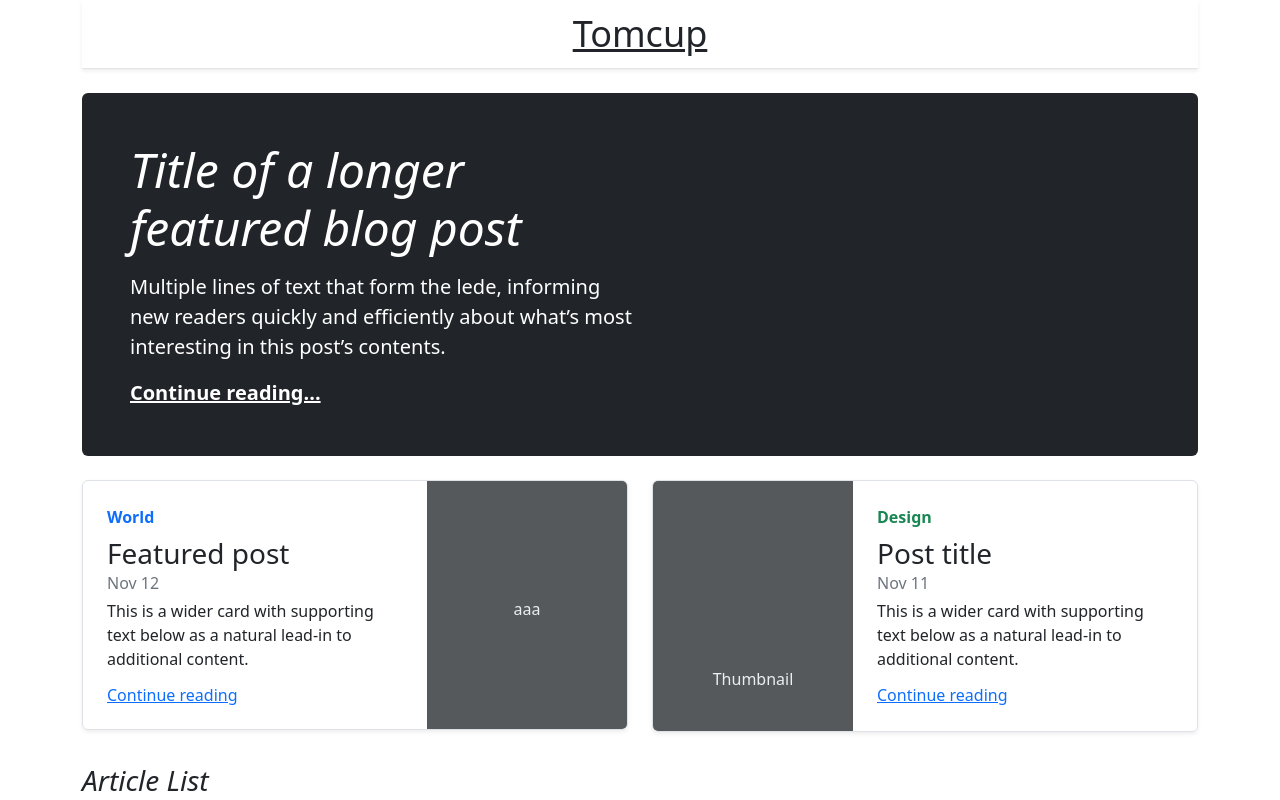
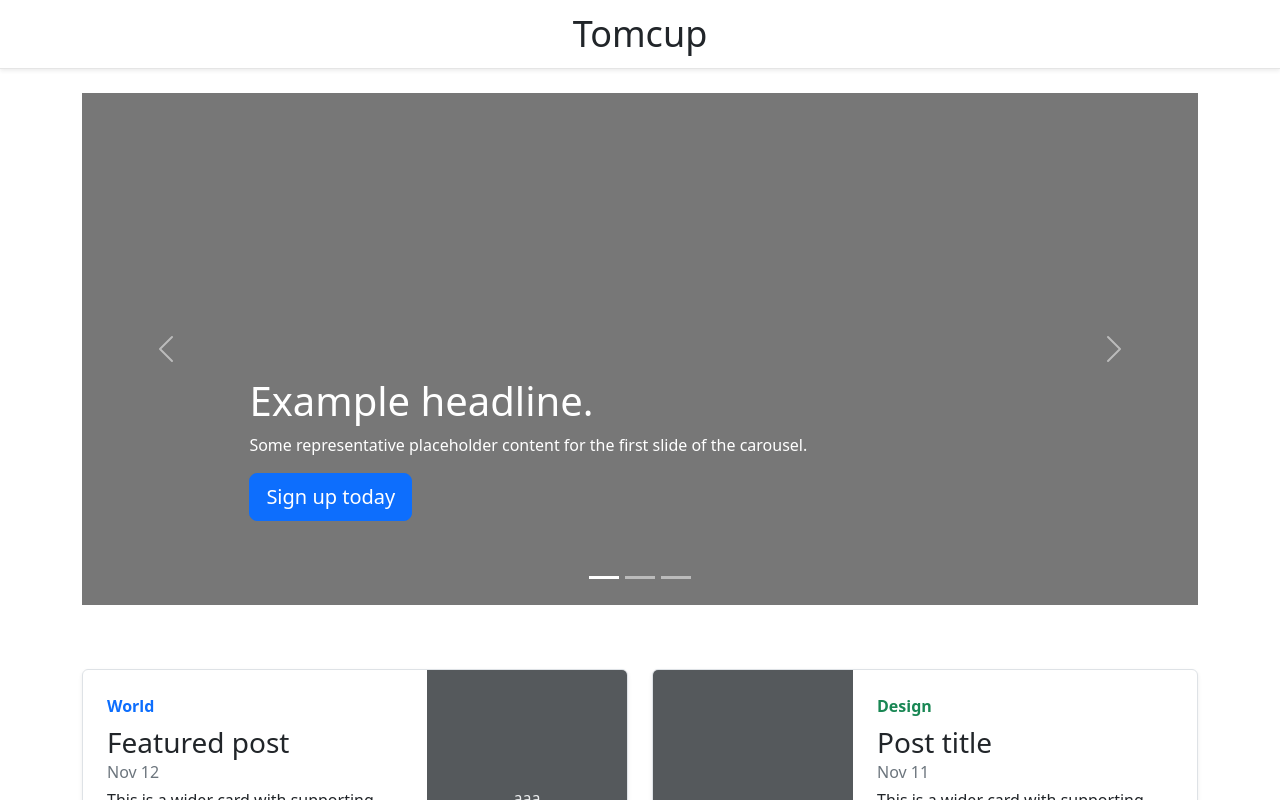
Before and after one commit to tomcup/tomcup.github.io, a Next.js app: page / in a window 1280 px wide. Shown: the top 800 px of the page. Built offline with nearby package versions, Linux system fonts and the light colour scheme.

Commit message:
add carousel

```diff
--- a/_posts/11.10.md
+++ b/_posts/11.10.md
@@ -4,7 +4,7 @@
 coverImage: '/assets/blog/dynamic-routing/cover.jpg'
 date: '2020-03-16T05:35:07.322Z'
 ogImage:
-  url: '/cover.jpg'
+  url: '/people.jpg'
 author:
   name: JJ Kasper
   picture: '/assets/blog/authors/jj.jpeg'
--- a/_posts/hello-world.md
+++ b/_posts/hello-world.md
@@ -7,7 +7,7 @@
   name: Tim Neutkens
   picture: '/assets/blog/authors/tim.jpeg'
 ogImage:
-  url: '/assets/blog/hello-world/cover.jpg'
+  url: '/cover.jpg'
 ---
 
 Lorem ipsum dolor sit amet, consectetur adipiscing elit, sed do eiusmod tempor incididunt ut labore et dolore magna aliqua. Praesent elementum facilisis leo vel fringilla est ullamcorper eget. At imperdiet dui accumsan sit amet nulla facilities morbi tempus. Praesent elementum facilisis leo vel fringilla. Congue mauris rhoncus aenean vel. Egestas sed tempus urna et pharetra pharetra massa massa ultricies.
--- a/pages/_app.tsx
+++ b/pages/_app.tsx
@@ -13,15 +13,13 @@
             <meta charSet="utf-8" />
             <meta name="viewport" content="width=device-width, initial-scale=1" />
         </Head>
-        <div className="container">
-            <header className="blog-header lh-1 py-3 mb-4 shadow-sm position-relative">
+        <header className="blog-header lh-1 py-3 mb-4 shadow-sm position-relative">
                 <div className="flex-nowrap justify-content-between align-items-center">
                     <div className="text-center">
                         <a className="blog-header-logo text-dark blog-header-logo stretched-link" href="/">Tomcup</a>
                     </div>
                 </div>
             </header>
-        </div>
         <Component sytle="position: static;" {...pageProps} />
         <div className="container">
             <footer className="d-flex flex-wrap justify-content-between align-items-center py-3 my-4 border-top">
--- a/pages/index.tsx
+++ b/pages/index.tsx
@@ -29,12 +29,58 @@
       <title>Tomcup Blog</title>
     </Head>
     <main className="container">
-      <div className="p-4 p-md-5 mb-4 rounded text-bg-dark">
-        <div className="col-md-6 px-0">
-          <h1 className="display-4 fst-italic">Title of a longer featured blog post</h1>
-          <p className="lead my-3">Multiple lines of text that form the lede, informing new readers quickly and efficiently about what’s most interesting in this post’s contents.</p>
-          <p className="lead mb-0"><a href="#" className="text-white fw-bold">Continue reading...</a></p>
+      <div id="myCarousel" className="carousel slide" data-bs-ride="carousel">
+        <div className="carousel-indicators">
+          <button type="button" data-bs-target="#myCarousel" data-bs-slide-to="0" className="active" aria-label="Slide 1" aria-current="true"></button>
+          <button type="button" data-bs-target="#myCarousel" data-bs-slide-to="1" aria-label="Slide 2" className=""></button>
+          <button type="button" data-bs-target="#myCarousel" data-bs-slide-to="2" aria-label="Slide 3" className=""></button>
         </div>
+        <div className="carousel-inner">
+          <div className="carousel-item active">
+            <svg className="bd-placeholder-img" width="100%" height="100%" xmlns="http://www.w3.org/2000/svg" aria-hidden="true" preserveAspectRatio="xMidYMid slice" focusable="false">
+              <rect width="100%" height="100%" fill="#777"></rect>
+            </svg>
+            <div className="container">
+              <div className="carousel-caption text-start">
+                <h1>Example headline.</h1>
+                <p>Some representative placeholder content for the first slide of the carousel.</p>
+                <p><a className="btn btn-lg btn-primary" href="#">Sign up today</a></p>
+              </div>
+            </div>
+          </div>
+          <div className="carousel-item">
+            <svg className="bd-placeholder-img" width="100%" height="100%" xmlns="http://www.w3.org/2000/svg" aria-hidden="true" preserveAspectRatio="xMidYMid slice" focusable="false">
+              <rect width="100%" height="100%" fill="#777"></rect>
+            </svg>
+            <div className="container">
+              <div className="carousel-caption">
+                <h1>Another example headline.</h1>
+                <p>Some representative placeholder content for the second slide of the carousel.</p>
+                <p><a className="btn btn-lg btn-primary" href="#">Learn more</a></p>
+              </div>
+            </div>
+          </div>
+          <div className="carousel-item">
+            <svg className="bd-placeholder-img" width="100%" height="100%" xmlns="http://www.w3.org/2000/svg" aria-hidden="true" preserveAspectRatio="xMidYMid slice" focusable="false">
+              <rect width="100%" height="100%" fill="#777"></rect>
+            </svg>
+            <div className="container">
+              <div className="carousel-caption text-end">
+                <h1>One more for good measure.</h1>
+                <p>Some representative placeholder content for the third slide of this carousel.</p>
+                <p><a className="btn btn-lg btn-primary" href="#">Browse gallery</a></p>
+              </div>
+            </div>
+          </div>
+        </div>
+        <button className="carousel-control-prev" type="button" data-bs-target="#myCarousel" data-bs-slide="prev">
+          <span className="carousel-control-prev-icon" aria-hidden="true"></span>
+          <span className="visually-hidden">Previous</span>
+        </button>
+        <button className="carousel-control-next" type="button" data-bs-target="#myCarousel" data-bs-slide="next">
+          <span className="carousel-control-next-icon" aria-hidden="true"></span>
+          <span className="visually-hidden">Next</span>
+        </button>
       </div>
         <div className="row mb-2">
           <div className="col-md-6">
@@ -59,7 +105,6 @@
             <div className="row g-0 border rounded overflow-hidden mb-4 shadow-sm position-relative">
               <div className="col-auto d-none d-lg-block">
                 <svg className="bd-placeholder-img" width="200" height="250">
-                {/* <title>Placeholder</title> */}
                   <rect width="100%" height="100%" fill="#55595c"></rect>
                   <text className="svg-center" x="50%" y="80%" fill="#eceeef">Thumbnail</text>
                 </svg>
@@ -75,6 +120,7 @@
           </div>
         </div>
         <h3 className="pb-4 mb-4 fst-italic border-bottom">Article List</h3>
+        <div className="row mb-2">
           {allPosts.map((post)=>(
           /** key 是必要的，否则React会报警告，好像这里Bootstrap对 col-md-6 mb-md-0 p-md-4 布局用了<li>标签 */
           <div className="row g-0 rounded overflow-hidden mb-2 shadow-sm position-relative" key={post.title}>
@@ -92,6 +138,7 @@
             </div>
           </div>
         ))}
+        </div>
     </main>
     </>
   )
--- a/styles.css
+++ b/styles.css
@@ -1,6 +1,29 @@
 .svg-center {
     text-anchor: middle;
     dominant-baseline: middle;
+}
+
+/* CUSTOMIZE THE CAROUSEL
+-------------------------------------------------- */
+
+/* Carousel base class */
+.carousel {
+  margin-bottom: 4rem;
+}
+
+/* Since positioning the image, we need to help out the caption */
+.carousel-caption {
+  bottom: 3rem;
+  z-index: 10;
+}
+
+/* Declare heights because of positioning of img element */
+.carousel-item {
+  height: 32rem;
+}
+
+.card-item {
+  height: 20rem;
 }
 
 .blog-header {
```
Also changed, not shown: public/cover.jpg, public/people.jpg (added). Lines whose indentation alone changed are shown as unchanged.
